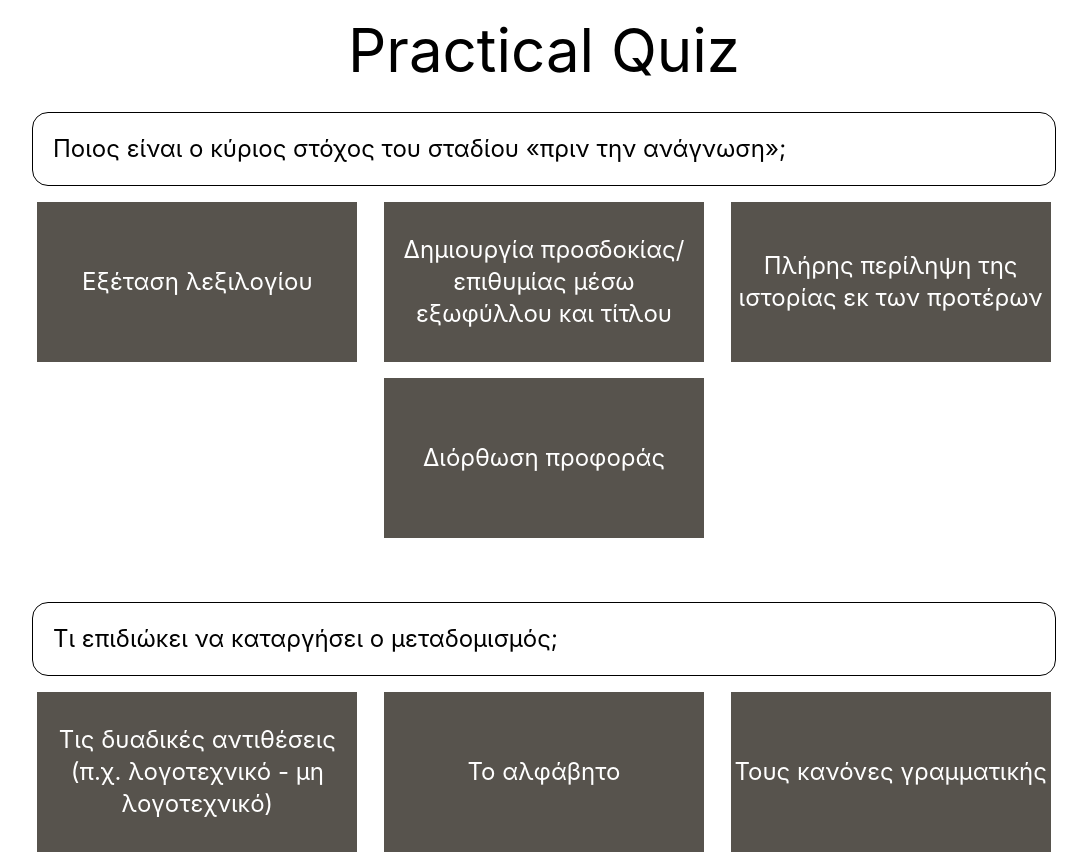
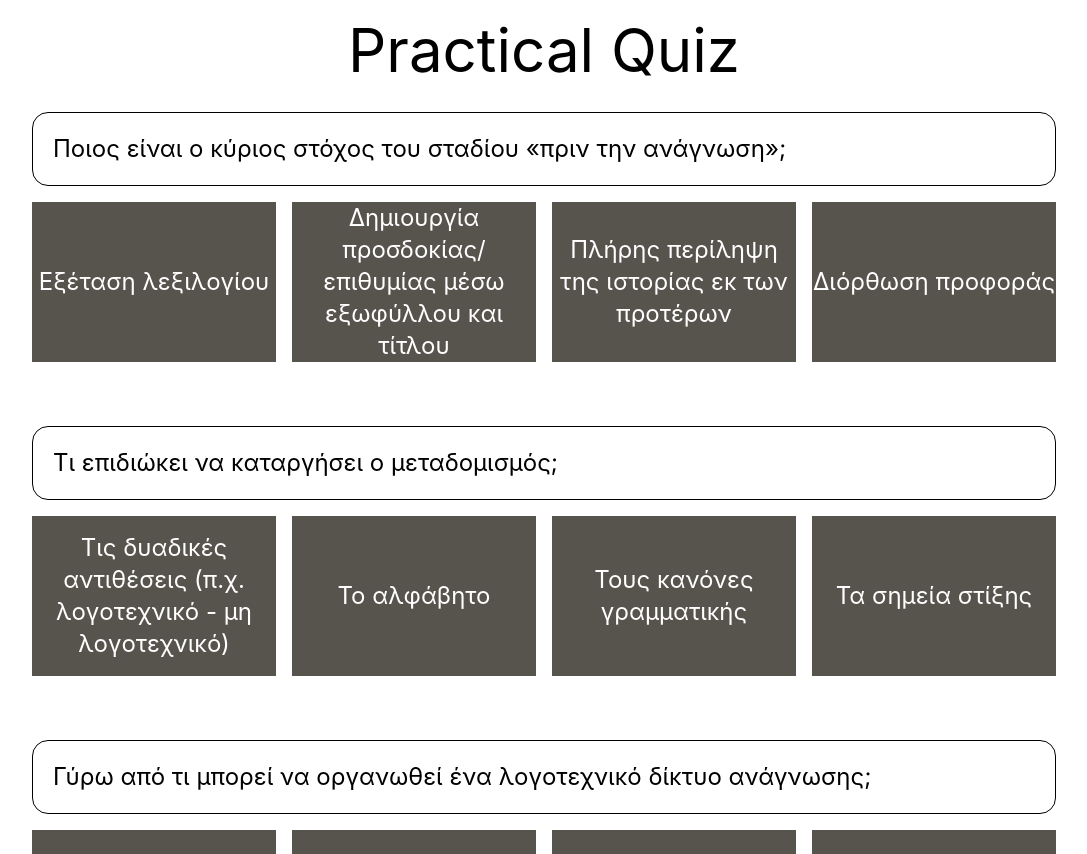
Before and after one commit to NikosGour/Practical-Quiz, a Vue app: page / in a window 1280 px wide. Shown: the top 854 px of the page, without its empty margins (96-1183 px from the left). Built offline with nearby package versions, Linux system fonts and the light colour scheme.

Commit message:
fix mobile

```diff
--- a/src/App.vue
+++ b/src/App.vue
@@ -34,7 +34,7 @@ const checkCorrectAnswer = (answer: number, question: Question) => {
         <p class="text-2xl border rounded-2xl p-5 mb-4">
           {{ question.text }}
         </p>
-        <div class="flex flex-wrap justify-around gap-4 mb-16">
+        <div class="flex flex-wrap md:flex-nowrap justify-around gap-4 mb-16">
           <Button
             v-for="(answer, answer_idx) in question.answers"
             :key="answer_idx"
```
